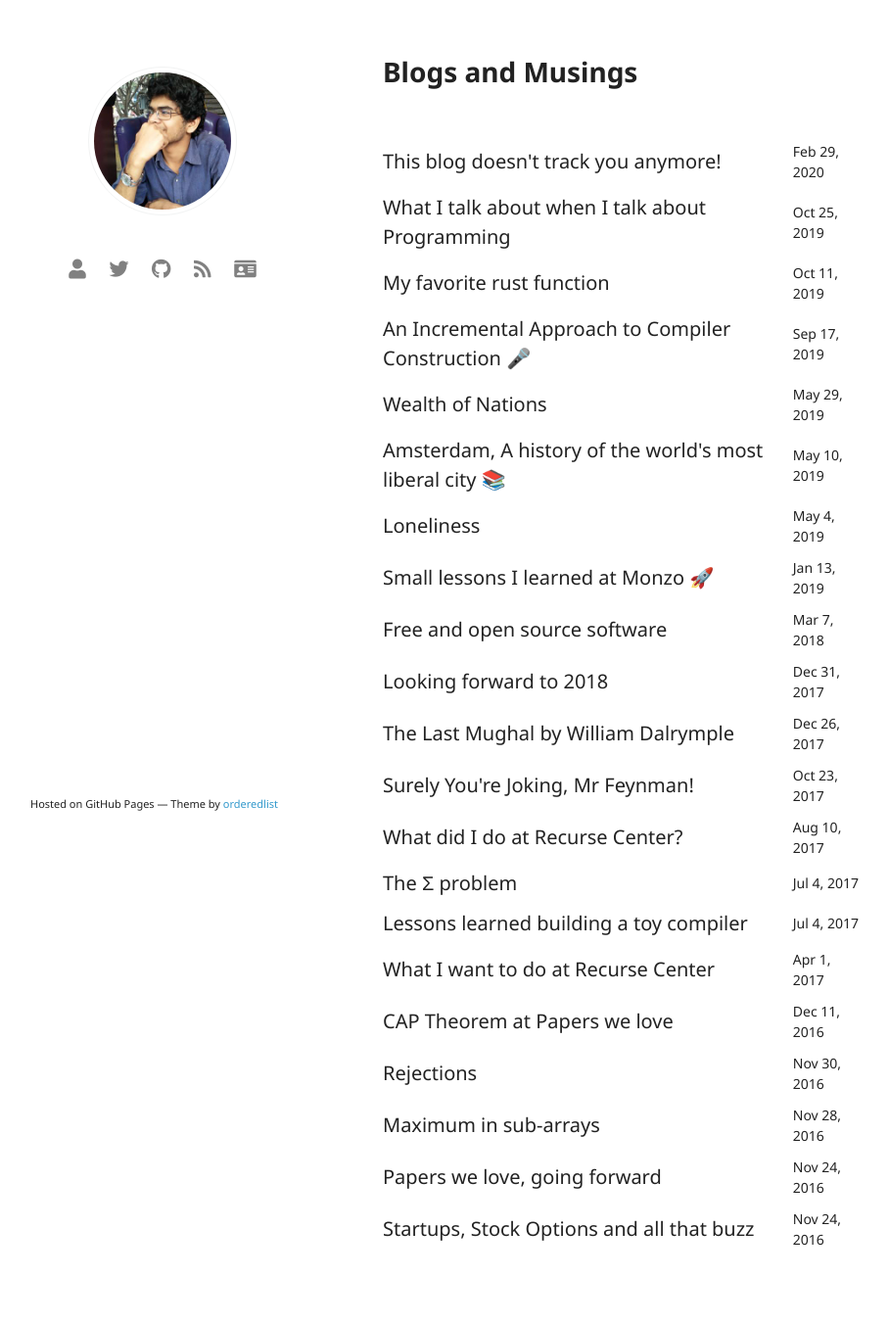
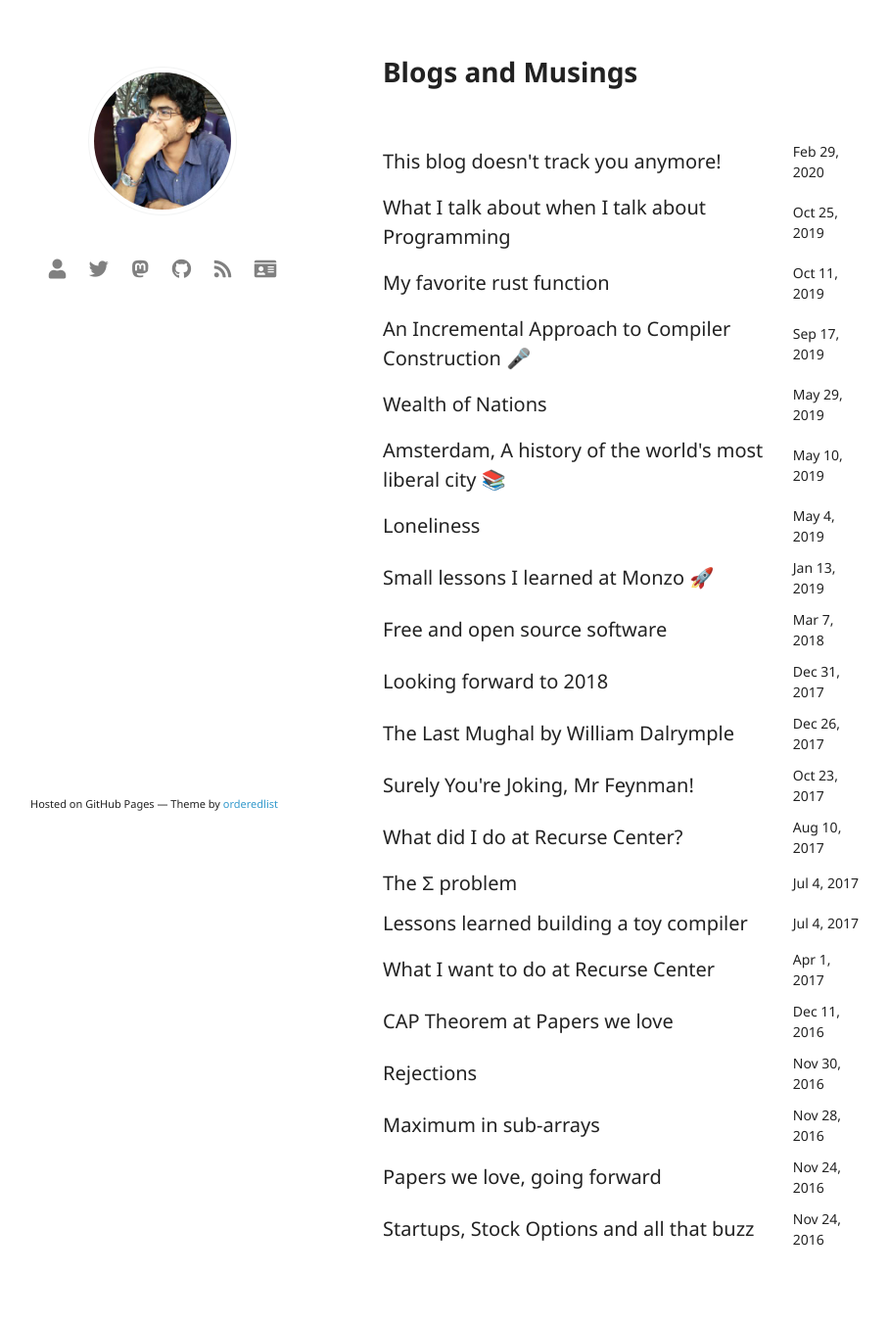
Before and after one commit to jaseemabid/blog, a Jekyll site: the page built from index.html, in a window 1280 px wide. Shown: the whole page at 98% size, without its empty margins (179-1087 px from the left). Built offline with Jekyll 4.4.1, drawn with Linux system fonts in a browser that asks for light colours; nearby versions of some CDN libraries.

Commit message:
Link to Mastodon

```diff
--- a/_includes/header.html
+++ b/_includes/header.html
@@ -14,6 +14,12 @@
     <li>
       <a href="https://twitter.com/jaseemabid" title="Twitter">
         <i class="fab fa-twitter"></i>
+      </a>
+    </li>
+
+    <li>
+      <a rel="me" href="https://bucketofcrabs.club/@jabid", title="Mastodon">
+        <i class="fab fa-mastodon"></i>
       </a>
     </li>
 
```
